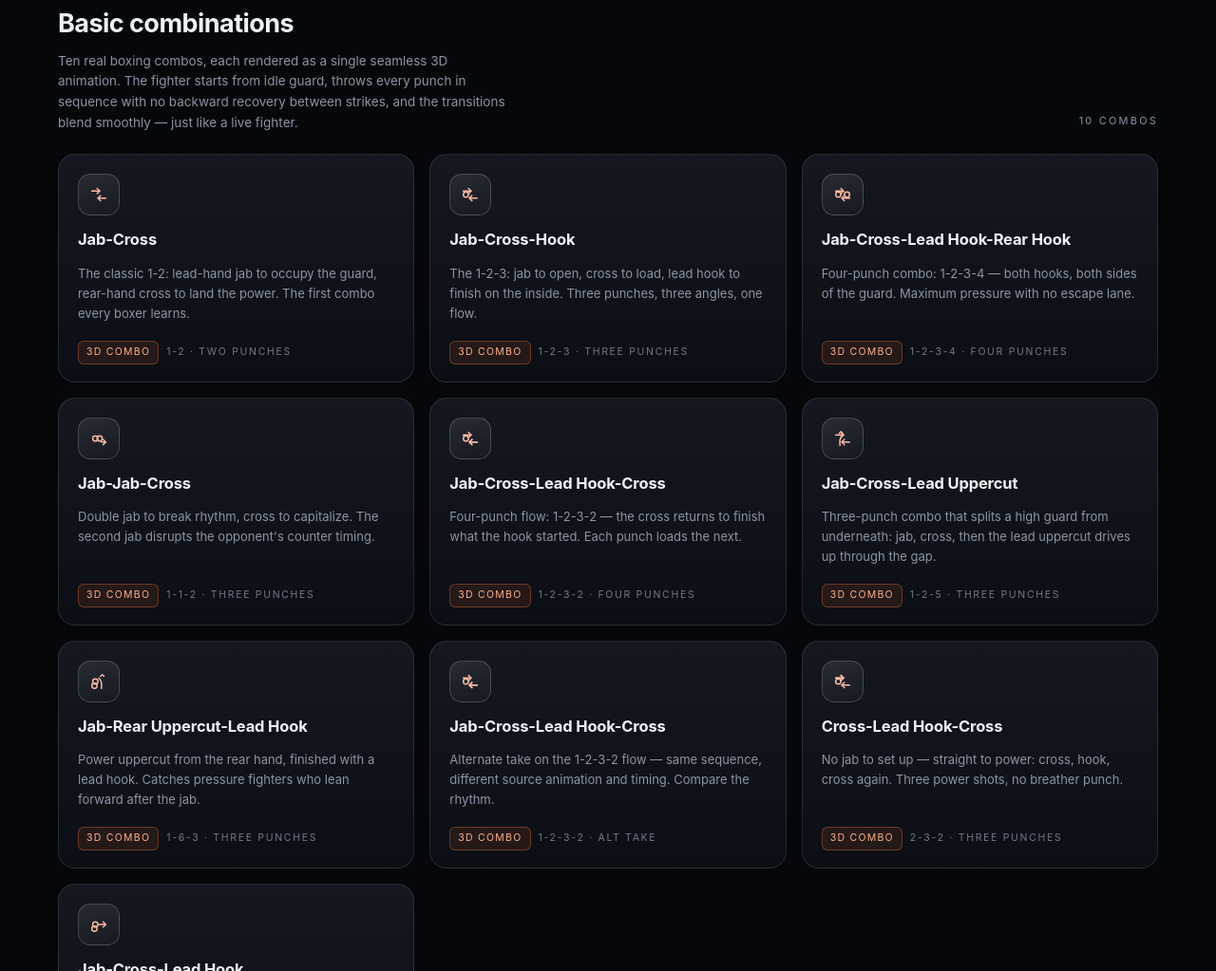
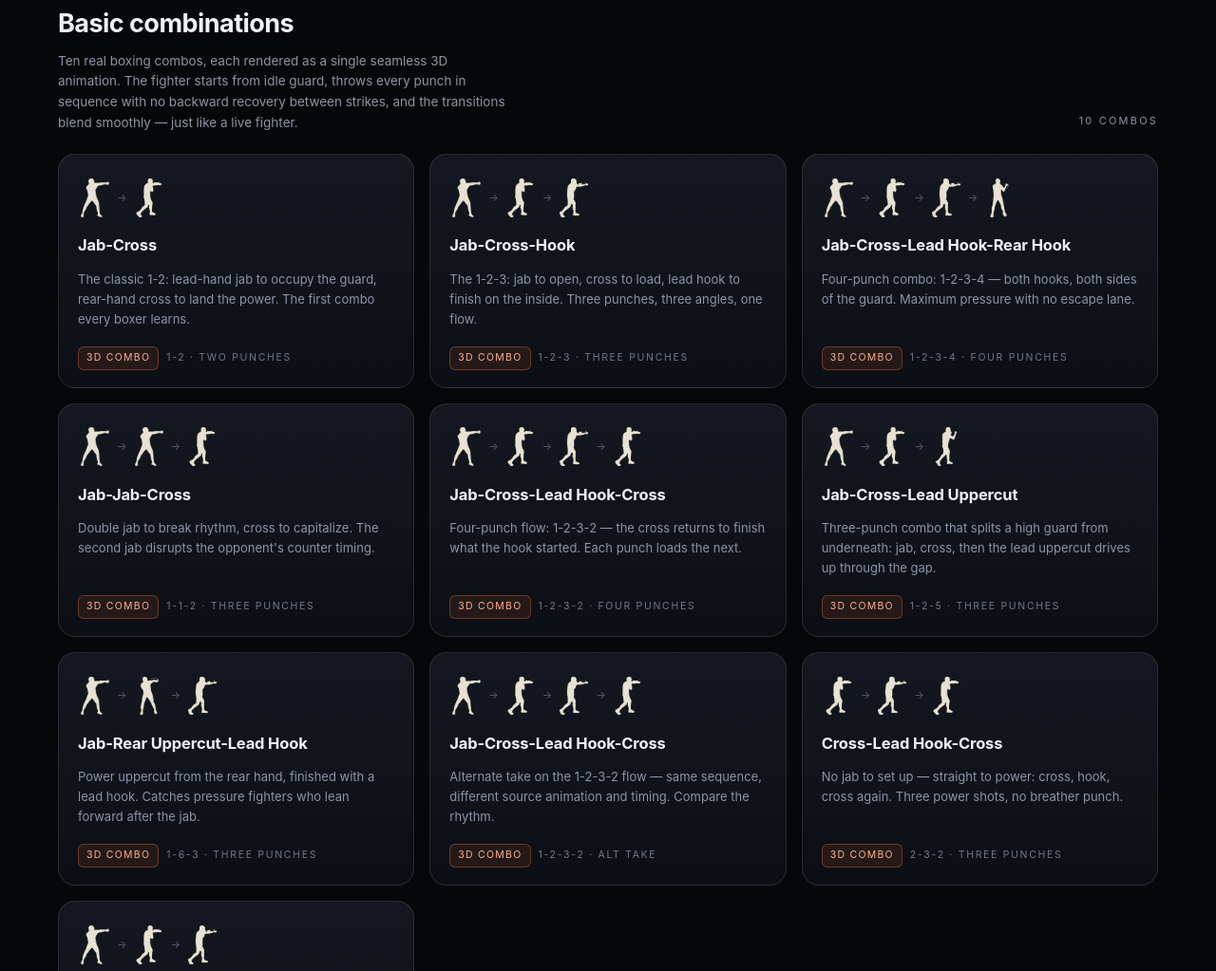
Before and after one commit to lwhappy/boxing, a plain HTML site: page web/combos/index.html in a window 1280 px wide. Shown: the part 533-1556 px from the top of the page at 95% size. Drawn offline with Linux system fonts and the light colour scheme.

Commit message:
feat(cards): silhouette figures for every move and combo card
Cut the six boxers out of the boxing number system reference sheet and use
them as card icons:

- assets/img/moves/fig-*.png: transparent 200x260 cutouts. The sheet is cream
  outline art on navy, so the outline is closed, filled and flattened to a
  cream silhouette - line work vanishes at 40-60 px, silhouettes do not.
- single moves keep the 44px chip (now 60px) with one figure; combos get a
  horizontal strip in punch order with arrows between.
- order is derived from the href slug (combo_jab_cross_leadhook_rearhook ->
  1-2-3-4), so a new combo only needs the conventional filename.
- build/make_move_icons.py regenerates the cutouts, build/apply_move_icons.py
  rewrites the 32 cards, both idempotent.
- also fixes a dead link: the home 'alt take' card pointed at a deleted
  *_dup.html page, now points at combo_jab_cross_leadhook_cross_alt.html.

```diff
--- a/web/assets/home.css
+++ b/web/assets/home.css
@@ -786,3 +786,46 @@ a.chip:hover { color: var(--text); border-color: rgba(255, 255, 255, 0.22); }
   .stage-bar::-webkit-scrollbar { display: none; }
   .stage-btn { flex: 0 0 auto; }
 }
+
+/* ---- card move figures (cut from the boxing number system sheet) ---- */
+.card .ico-fig {
+  width: 60px;
+  height: 60px;
+  border-radius: 16px;
+}
+
+.card .ico-fig img {
+  display: block;
+  width: 52px;
+  height: 56px;
+  object-fit: contain;
+}
+
+.card .fig-strip {
+  display: flex;
+  align-items: center;
+  gap: 5px;
+  height: 50px;
+}
+
+.card .fig-strip img {
+  width: 36px;
+  height: 48px;
+  object-fit: contain;
+}
+
+.card .fig-strip i {
+  font-style: normal;
+  font-size: 11px;
+  line-height: 1;
+  color: var(--muted);
+  opacity: 0.55;
+}
+
+@media (max-width: 520px) {
+  .card .ico-fig { width: 54px; height: 54px; border-radius: 14px; }
+  .card .ico-fig img { width: 46px; height: 50px; }
+  .card .fig-strip { gap: 3px; height: 44px; }
+  .card .fig-strip img { width: 30px; height: 40px; }
+  .card .fig-strip i { font-size: 10px; }
+}
--- a/web/combos/index.html
+++ b/web/combos/index.html
@@ -46,7 +46,7 @@
   ]
 }
 </script>
-<link rel="stylesheet" href="../assets/home.css?v=3" />
+<link rel="stylesheet" href="../assets/home.css?v=4" />
 <script>
 window.PAGE = { section: 'combos', depth: 1 };
 </script>
@@ -117,136 +117,70 @@ window.PAGE = { section: 'combos', depth: 1 };
     <div class="grid">
 
       <a class="card" href="./combo_jab_cross.html">
-        <span class="ico" aria-hidden="true">
-          <svg viewBox="0 0 24 24" fill="none" stroke="currentColor" stroke-width="1.6" stroke-linecap="round" stroke-linejoin="round">
-            <path d="M4 8h9"/><path d="M10 5l3 3-3 3"/>
-            <path d="M20 16h-9"/><path d="M14 13l-3 3 3 3"/>
-          </svg>
-        </span>
+        <span class="fig-strip" aria-hidden="true"><img src="../assets/img/moves/fig-jab.png" alt="" width="36" height="48" loading="lazy" decoding="async"><i>&rarr;</i><img src="../assets/img/moves/fig-cross.png" alt="" width="36" height="48" loading="lazy" decoding="async"></span>
         <h3>Jab-Cross <span class="arrow">→</span></h3>
         <p>The classic 1-2: lead-hand jab to occupy the guard, rear-hand cross to land the power. The first combo every boxer learns.</p>
         <div class="meta"><span class="tag">3D combo</span><span>1-2 · two punches</span></div>
       </a>
 
       <a class="card" href="./combo_jab_cross_hook.html">
-        <span class="ico" aria-hidden="true">
-          <svg viewBox="0 0 24 24" fill="none" stroke="currentColor" stroke-width="1.6" stroke-linecap="round" stroke-linejoin="round">
-            <path d="M4 8h9"/><path d="M10 5l3 3-3 3"/>
-            <path d="M20 16h-9"/><path d="M14 13l-3 3 3 3"/>
-            <circle cx="7" cy="12" r="3"/>
-          </svg>
-        </span>
+        <span class="fig-strip" aria-hidden="true"><img src="../assets/img/moves/fig-jab.png" alt="" width="36" height="48" loading="lazy" decoding="async"><i>&rarr;</i><img src="../assets/img/moves/fig-cross.png" alt="" width="36" height="48" loading="lazy" decoding="async"><i>&rarr;</i><img src="../assets/img/moves/fig-leadhook.png" alt="" width="36" height="48" loading="lazy" decoding="async"></span>
         <h3>Jab-Cross-Hook <span class="arrow">→</span></h3>
         <p>The 1-2-3: jab to open, cross to load, lead hook to finish on the inside. Three punches, three angles, one flow.</p>
         <div class="meta"><span class="tag">3D combo</span><span>1-2-3 · three punches</span></div>
       </a>
 
       <a class="card" href="./combo_jab_cross_leadhook_rearhook.html">
-        <span class="ico" aria-hidden="true">
-          <svg viewBox="0 0 24 24" fill="none" stroke="currentColor" stroke-width="1.6" stroke-linecap="round" stroke-linejoin="round">
-            <path d="M4 8h9"/><path d="M10 5l3 3-3 3"/>
-            <path d="M20 16h-9"/><path d="M14 13l-3 3 3 3"/>
-            <circle cx="7" cy="12" r="3"/>
-            <circle cx="17" cy="12" r="3"/>
-          </svg>
-        </span>
+        <span class="fig-strip" aria-hidden="true"><img src="../assets/img/moves/fig-jab.png" alt="" width="36" height="48" loading="lazy" decoding="async"><i>&rarr;</i><img src="../assets/img/moves/fig-cross.png" alt="" width="36" height="48" loading="lazy" decoding="async"><i>&rarr;</i><img src="../assets/img/moves/fig-leadhook.png" alt="" width="36" height="48" loading="lazy" decoding="async"><i>&rarr;</i><img src="../assets/img/moves/fig-rearhook.png" alt="" width="36" height="48" loading="lazy" decoding="async"></span>
         <h3>Jab-Cross-Lead Hook-Rear Hook <span class="arrow">→</span></h3>
         <p>Four-punch combo: 1-2-3-4 — both hooks, both sides of the guard. Maximum pressure with no escape lane.</p>
         <div class="meta"><span class="tag">3D combo</span><span>1-2-3-4 · four punches</span></div>
       </a>
 
       <a class="card" href="./combo_jab_jab_cross.html">
-        <span class="ico" aria-hidden="true">
-          <svg viewBox="0 0 24 24" fill="none" stroke="currentColor" stroke-width="1.6" stroke-linecap="round" stroke-linejoin="round">
-            <circle cx="8" cy="12" r="3"/>
-            <circle cx="13" cy="12" r="3"/>
-            <path d="M20 16h-5"/><path d="M17 13l3 3-3 3"/>
-          </svg>
-        </span>
+        <span class="fig-strip" aria-hidden="true"><img src="../assets/img/moves/fig-jab.png" alt="" width="36" height="48" loading="lazy" decoding="async"><i>&rarr;</i><img src="../assets/img/moves/fig-jab.png" alt="" width="36" height="48" loading="lazy" decoding="async"><i>&rarr;</i><img src="../assets/img/moves/fig-cross.png" alt="" width="36" height="48" loading="lazy" decoding="async"></span>
         <h3>Jab-Jab-Cross <span class="arrow">→</span></h3>
         <p>Double jab to break rhythm, cross to capitalize. The second jab disrupts the opponent's counter timing.</p>
         <div class="meta"><span class="tag">3D combo</span><span>1-1-2 · three punches</span></div>
       </a>
 
       <a class="card" href="./combo_jab_cross_leadhook_cross.html">
-        <span class="ico" aria-hidden="true">
-          <svg viewBox="0 0 24 24" fill="none" stroke="currentColor" stroke-width="1.6" stroke-linecap="round" stroke-linejoin="round">
-            <path d="M4 8h9"/><path d="M10 5l3 3-3 3"/>
-            <path d="M20 16h-9"/><path d="M14 13l-3 3 3 3"/>
-            <circle cx="7" cy="12" r="3"/>
-            <path d="M20 16h-9"/><path d="M14 13l-3 3 3 3"/>
-          </svg>
-        </span>
+        <span class="fig-strip" aria-hidden="true"><img src="../assets/img/moves/fig-jab.png" alt="" width="36" height="48" loading="lazy" decoding="async"><i>&rarr;</i><img src="../assets/img/moves/fig-cross.png" alt="" width="36" height="48" loading="lazy" decoding="async"><i>&rarr;</i><img src="../assets/img/moves/fig-leadhook.png" alt="" width="36" height="48" loading="lazy" decoding="async"><i>&rarr;</i><img src="../assets/img/moves/fig-cross.png" alt="" width="36" height="48" loading="lazy" decoding="async"></span>
         <h3>Jab-Cross-Lead Hook-Cross <span class="arrow">→</span></h3>
         <p>Four-punch flow: 1-2-3-2 — the cross returns to finish what the hook started. Each punch loads the next.</p>
         <div class="meta"><span class="tag">3D combo</span><span>1-2-3-2 · four punches</span></div>
       </a>
 
       <a class="card" href="./combo_jab_cross_leaduppercut.html">
-        <span class="ico" aria-hidden="true">
-          <svg viewBox="0 0 24 24" fill="none" stroke="currentColor" stroke-width="1.6" stroke-linecap="round" stroke-linejoin="round">
-            <path d="M4 8h9"/><path d="M10 5l3 3-3 3"/>
-            <path d="M20 16h-9"/><path d="M14 13l-3 3 3 3"/>
-            <path d="M9 20c-1-6 1-10 3-12"/>
-            <path d="M8 6l2-2 2 2"/>
-          </svg>
-        </span>
+        <span class="fig-strip" aria-hidden="true"><img src="../assets/img/moves/fig-jab.png" alt="" width="36" height="48" loading="lazy" decoding="async"><i>&rarr;</i><img src="../assets/img/moves/fig-cross.png" alt="" width="36" height="48" loading="lazy" decoding="async"><i>&rarr;</i><img src="../assets/img/moves/fig-leaduppercut.png" alt="" width="36" height="48" loading="lazy" decoding="async"></span>
         <h3>Jab-Cross-Lead Uppercut <span class="arrow">→</span></h3>
         <p>Three-punch combo that splits a high guard from underneath: jab, cross, then the lead uppercut drives up through the gap.</p>
         <div class="meta"><span class="tag">3D combo</span><span>1-2-5 · three punches</span></div>
       </a>
 
       <a class="card" href="./combo_jab_rearuppercut_leadhook.html">
-        <span class="ico" aria-hidden="true">
-          <svg viewBox="0 0 24 24" fill="none" stroke="currentColor" stroke-width="1.6" stroke-linecap="round" stroke-linejoin="round">
-            <circle cx="8" cy="12" r="3"/>
-            <path d="M15 20c1-6-1-10-3-12"/>
-            <path d="M14 6l2-2 2 2"/>
-            <circle cx="7" cy="17" r="3"/>
-          </svg>
-        </span>
+        <span class="fig-strip" aria-hidden="true"><img src="../assets/img/moves/fig-jab.png" alt="" width="36" height="48" loading="lazy" decoding="async"><i>&rarr;</i><img src="../assets/img/moves/fig-rearuppercut.png" alt="" width="36" height="48" loading="lazy" decoding="async"><i>&rarr;</i><img src="../assets/img/moves/fig-leadhook.png" alt="" width="36" height="48" loading="lazy" decoding="async"></span>
         <h3>Jab-Rear Uppercut-Lead Hook <span class="arrow">→</span></h3>
         <p>Power uppercut from the rear hand, finished with a lead hook. Catches pressure fighters who lean forward after the jab.</p>
         <div class="meta"><span class="tag">3D combo</span><span>1-6-3 · three punches</span></div>
       </a>
 
       <a class="card" href="./combo_jab_cross_leadhook_cross_alt.html">
-        <span class="ico" aria-hidden="true">
-          <svg viewBox="0 0 24 24" fill="none" stroke="currentColor" stroke-width="1.6" stroke-linecap="round" stroke-linejoin="round">
-            <path d="M4 8h9"/><path d="M10 5l3 3-3 3"/>
-            <path d="M20 16h-9"/><path d="M14 13l-3 3 3 3"/>
-            <circle cx="7" cy="12" r="3"/>
-            <path d="M20 16h-9"/><path d="M14 13l-3 3 3 3"/>
-          </svg>
-        </span>
+        <span class="fig-strip" aria-hidden="true"><img src="../assets/img/moves/fig-jab.png" alt="" width="36" height="48" loading="lazy" decoding="async"><i>&rarr;</i><img src="../assets/img/moves/fig-cross.png" alt="" width="36" height="48" loading="lazy" decoding="async"><i>&rarr;</i><img src="../assets/img/moves/fig-leadhook.png" alt="" width="36" height="48" loading="lazy" decoding="async"><i>&rarr;</i><img src="../assets/img/moves/fig-cross.png" alt="" width="36" height="48" loading="lazy" decoding="async"></span>
         <h3>Jab-Cross-Lead Hook-Cross <span class="arrow">→</span></h3>
         <p>Alternate take on the 1-2-3-2 flow — same sequence, different source animation and timing. Compare the rhythm.</p>
         <div class="meta"><span class="tag">3D combo</span><span>1-2-3-2 · alt take</span></div>
       </a>
 
       <a class="card" href="./combo_cross_leadhook_cross.html">
-        <span class="ico" aria-hidden="true">
-          <svg viewBox="0 0 24 24" fill="none" stroke="currentColor" stroke-width="1.6" stroke-linecap="round" stroke-linejoin="round">
-            <path d="M4 8h9"/><path d="M10 5l3 3-3 3"/>
-            <path d="M20 16h-9"/><path d="M14 13l-3 3 3 3"/>
-            <circle cx="7" cy="12" r="3"/>
-            <path d="M4 8h9"/><path d="M10 5l3 3-3 3"/>
-          </svg>
-        </span>
+        <span class="fig-strip" aria-hidden="true"><img src="../assets/img/moves/fig-cross.png" alt="" width="36" height="48" loading="lazy" decoding="async"><i>&rarr;</i><img src="../assets/img/moves/fig-leadhook.png" alt="" width="36" height="48" loading="lazy" decoding="async"><i>&rarr;</i><img src="../assets/img/moves/fig-cross.png" alt="" width="36" height="48" loading="lazy" decoding="async"></span>
         <h3>Cross-Lead Hook-Cross <span class="arrow">→</span></h3>
         <p>No jab to set up — straight to power: cross, hook, cross again. Three power shots, no breather punch.</p>
         <div class="meta"><span class="tag">3D combo</span><span>2-3-2 · three punches</span></div>
       </a>
 
       <a class="card" href="./combo_idle_jab_cross_leadhook.html">
-        <span class="ico" aria-hidden="true">
-          <svg viewBox="0 0 24 24" fill="none" stroke="currentColor" stroke-width="1.6" stroke-linecap="round" stroke-linejoin="round">
-            <circle cx="8" cy="12" r="3"/>
-            <path d="M12 12h8"/>
-            <path d="M17 9l3 3-3 3"/>
-            <circle cx="7" cy="17" r="3"/>
-          </svg>
-        </span>
+        <span class="fig-strip" aria-hidden="true"><img src="../assets/img/moves/fig-jab.png" alt="" width="36" height="48" loading="lazy" decoding="async"><i>&rarr;</i><img src="../assets/img/moves/fig-cross.png" alt="" width="36" height="48" loading="lazy" decoding="async"><i>&rarr;</i><img src="../assets/img/moves/fig-leadhook.png" alt="" width="36" height="48" loading="lazy" decoding="async"></span>
         <h3>Jab-Cross-Lead Hook <span class="arrow">→</span></h3>
         <p>The full 1-2-3 from idle guard — the bread-and-butter three-punch combination. Each punch loads the next.</p>
         <div class="meta"><span class="tag">3D combo</span><span>1-2-3 · classic</span></div>
```
Also changed, not shown: web/index.html (+18 -119 lines), web/moves/index.html (+7 -42 lines), web/assets/img/moves/fig-cross.png (added), web/assets/img/moves/fig-jab.png (added), web/assets/img/moves/fig-leadhook.png (added), web/assets/img/moves/fig-leaduppercut.png (added), web/assets/img/moves/fig-rearhook.png (added), web/assets/img/moves/fig-rearuppercut.png (added), 2 other files.
